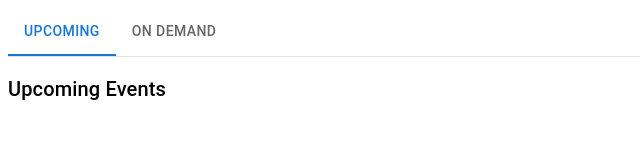
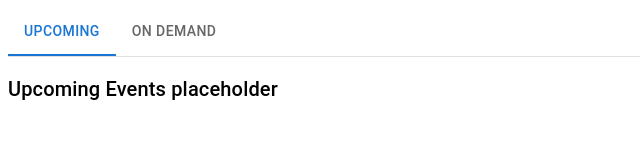
Before and after one commit to MaciejWolf/tabs-events-poc, a React (Vite) app: page / in a window 1280 px wide. Shown: the top 163 px of the page, without its empty margins (0-640 px from the left). Built offline with nearby package versions, Linux system fonts and the light colour scheme.

Commit message:
makeAutoObservable

```diff
--- a/src/EventsPage.tsx
+++ b/src/EventsPage.tsx
@@ -27,9 +27,9 @@ export const EventsPage = () => {
 }
 
 const UpcomingEvents = () => {
-  return <Typography variant="h6">Upcoming Events</Typography>
+  return <Typography variant="h6">Upcoming Events placeholder</Typography>
 }
 
 const OnDemandEvents = () => {
-  return <Typography variant="h6">On Demand Events</Typography>
+  return <Typography variant="h6">On Demand Events placeholder</Typography>
 }
```
Also changed, not shown: src/Store.ts (+6 -2 lines).
